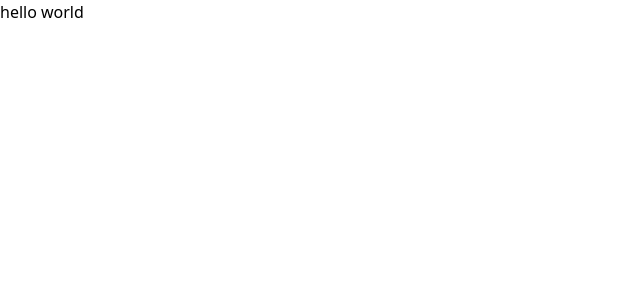
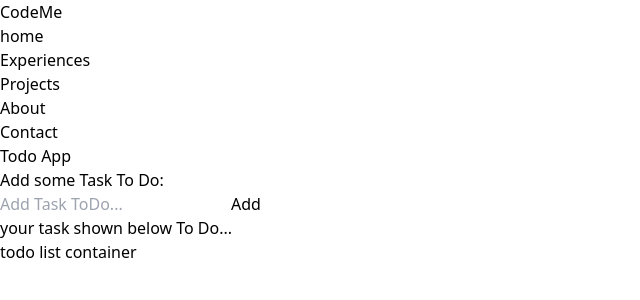
Before and after one commit to Keshav0509/Projects, a React (Vite) app in the folder ReactJs/01-TodoApp/: page / in a window 1280 px wide. Shown: the top 300 px of the page, without its empty margins (0-640 px from the left). Built offline with nearby package versions, Linux system fonts and the light colour scheme.

Commit message:
add component navbar and todo

```diff
--- /dev/null
+++ b/ReactJs/01-TodoApp/components/Navbar.jsx
@@ -0,0 +1,35 @@
+import style from './navbar.css';
+
+
+function NavBar(){
+
+  return(
+    <>
+      <header>
+        <nav className={style.nav}>
+          <div className={style.leftSection}>
+            <span className={style.logo}>CodeMe</span>
+            <div className={style.menuIcon}>
+              <div></div>
+              <div></div>
+              <div></div>
+            </div>
+          </div>
+          <div className={style.rightSection}>
+            <div>
+              <ul className={style.link}>
+                <li><a href="#Home">home</a></li>
+                <li><a href="#Experiences">Experiences</a></li>
+                <li><a href="#Projects">Projects</a></li>
+                <li><a href="#About">About</a></li>
+                <li><a href="#Contact">Contact</a></li>
+              </ul>
+            </div>
+            <div></div>
+          </div>
+        </nav>
+      </header>
+    </>
+  )
+}
+export default NavBar;
--- /dev/null
+++ b/ReactJs/01-TodoApp/components/TodoApp.jsx
@@ -0,0 +1,31 @@
+function TodoApp(){
+  return(
+    <section>
+      <header>
+        <h1>Todo App</h1>
+      </header>
+      <section>
+        <div>
+          <h2>
+            Add some Task To Do:
+          </h2>
+        </div>
+        <div>
+          <div className="inputContainer">
+            <input type="text" placeholder="Add Task ToDo..." />
+            <button className="addTask">Add</button>
+          </div>
+          <div className="headingContainer">
+            {/* if there is no task than in list massege all task completed */}
+            <span>your task shown below To Do...</span>
+          </div>
+          <div className="listContainer">
+            todo list container
+          </div>
+        </div>
+      </section>
+    </section>
+  );
+}
+
+export default TodoApp;
--- /dev/null
+++ b/ReactJs/01-TodoApp/components/navbar.css
@@ -0,0 +1,3 @@
+.container{
+  display: flex;
+}
--- a/ReactJs/01-TodoApp/src/App.jsx
+++ b/ReactJs/01-TodoApp/src/App.jsx
@@ -1,10 +1,13 @@
-import style from './index.css';
+import NavBar from "../components/Navbar.jsx";
+import TodoApp from "../components/TodoApp.jsx";
+
 
 function App() {
 
     return (
     <>
-      <h1 className={style.headingh1}>hello world</h1>
+      <NavBar />
+      <TodoApp />
     </>
   )
 }
```
Also changed, not shown: ReactJs/01-TodoApp/components/todoapp.css (added).
